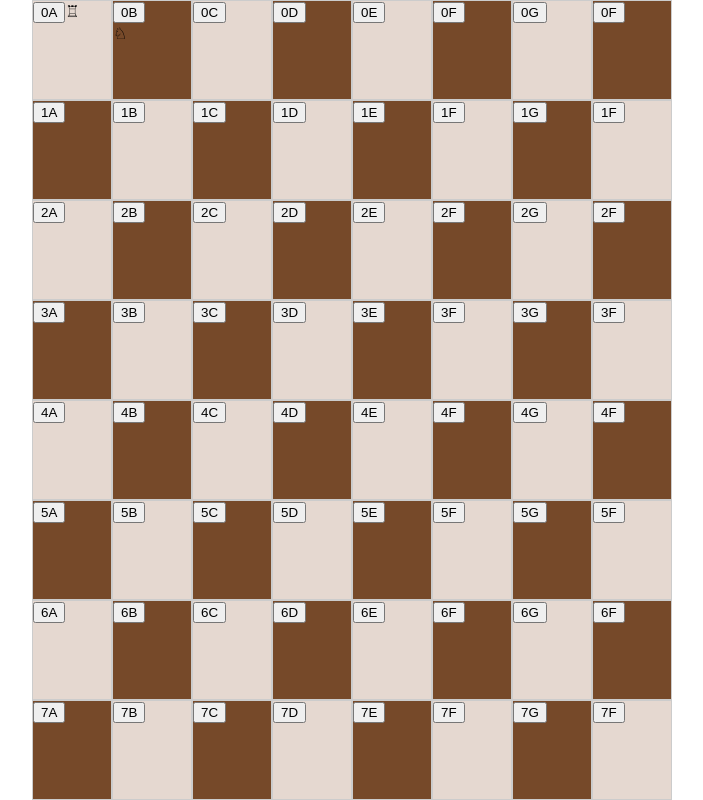
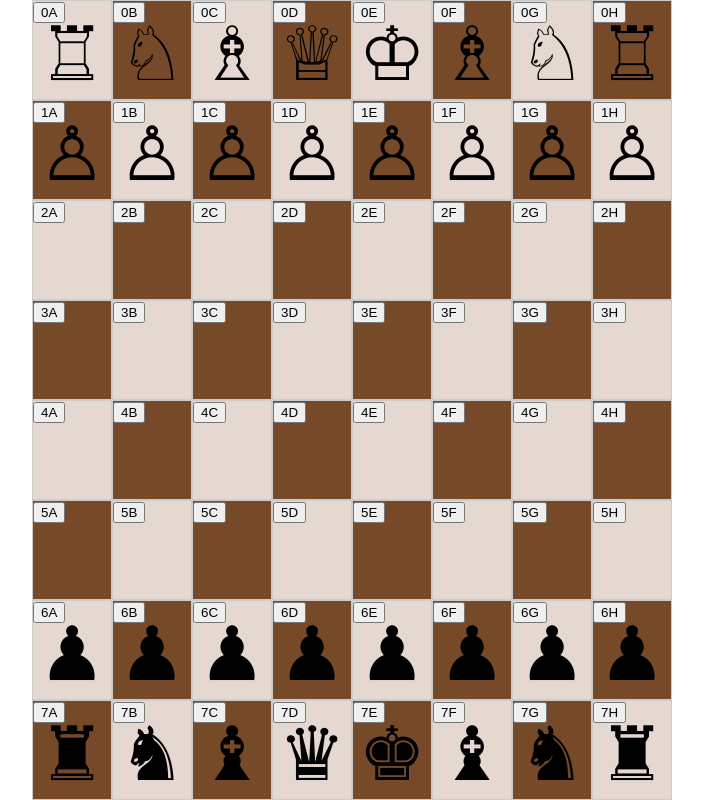
Before and after one commit to nathanSIO/react-echiquier-ts, a React (Create React App) app: page / in a window 1280 px wide. Shown: the whole page, without its empty margins (288-991 px from the left). Built offline with nearby package versions, Linux system fonts and the light colour scheme.

Commit message:
chessBoard + piece

```diff
--- a/src/App.tsx
+++ b/src/App.tsx
@@ -3,26 +3,161 @@ import { Piece } from "./Service/Composant/Piece";
 
 function App() {
 
-function verifSquarePiece(keySquare: any){
+  let nomPiece: string;
 
+  function SquarePieceWhite(keySquare: any){
     switch (keySquare) {
+
       case "0A" :
+        return(<div style={{
+          fontSize : '75px',
+          textAlign : "center",
+          lineHeight : "0.8"
+        }}>♖</div>);
+
+      case "0B" :
+        console.log("je suis la " + nomPiece)
+        return (<div style={{
+          fontSize : '75px',
+          textAlign : "center",
+          lineHeight : "0.8"
+        }} >♘</div>);
+
+      case "0C" :
+        return (<div style={{
+          fontSize : '75px',
+          textAlign : "center",
+          lineHeight : "0.8"
+        }}>♗</div>);
+
+      case "0D" :
+        return (<div style={{
+          fontSize : '75px',
+          textAlign : "center",
+          lineHeight : "0.8"
+        }}>♕</div>);
+
+      case "0E" :
+        return (<div style={{
+          fontSize : '75px',
+          textAlign : "center",
+          lineHeight : "0.8"
+        }}>♔</div>);
+
+      case "0F" :
+        return (<div style={{
+          fontSize : '75px',
+          textAlign : "center",
+          lineHeight : "0.8"
+        }}>♗</div>);
+
+      case "0G" :
+        return (<div style={{
+          fontSize : '75px',
+          textAlign : "center",
+          lineHeight : "0.8"
+        }}>♘</div>);
+
+      case "0H" :
+        return (<div style={{
+          fontSize : '75px',
+          textAlign : "center",
+          lineHeight : "0.8"
+        }}>♖</div>)
+
+      case "1A" :
+      case "1B" :
+      case "1C" :
+      case "1D" :
+      case "1E" :
+      case "1F" :
+      case "1G" :
+      case "1H" :
+        return(<div style={{
+          fontSize : '75px',
+          textAlign : "center",
+          lineHeight : "0.8"
+        }}>♙</div>)
+    }
+    return nomPiece;
+  }
+
+  function SquarePieceBlack(keySquare: any){
+    switch (keySquare) {
+      case "7A" :
         console.log("je suis la ");
-      return( "♖");
-    case "0B" :
+        return(<div style={{
+          fontSize : '75px',
+          textAlign : "center",
+          lineHeight : "0.8"
+        }}>♜</div>);
+
+      case "7B" :
         return (<div style={{
-        alignItems :"center",
-        height : "50px",
-        width : "50px",
-        textSizeAdjust : "",
-      }}>♘</div>)
-    // a compléter et chercher comment ajuster la taille du caractère
-    // Fonction Piece() peut être inutile si cela fonctionne bien comme ça
+          fontSize : '75px',
+          textAlign : "center",
+          lineHeight : "0.8"
+        }} >♞</div>);
+
+      case "7C" :
+        return (<div style={{
+          fontSize : '75px',
+          textAlign : "center",
+          lineHeight : "0.8"
+        }}>♝</div>);
+
+      case "7D" :
+        return (<div style={{
+          fontSize : '75px',
+          textAlign : "center",
+          lineHeight : "0.8"
+        }}>♛</div>);
+
+      case "7E" :
+        return (<div style={{
+          fontSize : '75px',
+          textAlign : "center",
+          lineHeight : "0.8"
+        }}>♚</div>);
+
+      case "7F" :
+        return (<div style={{
+          fontSize : '75px',
+          textAlign : "center",
+          lineHeight : "0.8"
+        }}>♝</div>);
+
+      case "7G" :
+        return (<div style={{
+          fontSize : '75px',
+          textAlign : "center",
+          lineHeight : "0.8"
+        }}>♞</div>);
+
+      case "7H" :
+        return (<div style={{
+          fontSize : '75px',
+          textAlign : "center",
+          lineHeight : "0.8"
+        }}>♜</div>)
+
+      case "6A" :
+      case "6B" :
+      case "6C" :
+      case "6D" :
+      case "6E" :
+      case "6F" :
+      case "6G" :
+      case "6H" :
+        return(<div style={{
+          fontSize : '75px',
+          textAlign : "center",
+          lineHeight : "0.8"
+        }}>♟</div>)
     }
   }
 
   function nameColumn(col: any){
-    // console.log("colomun : " + col)
     switch (col){
       case 0:
         col = "A";
@@ -53,7 +188,7 @@ function verifSquarePiece(keySquare: any){
         break;
 
       case 7 :
-        col = "F"
+        col = "H"
         break;
     }
     // console.log("column after" + col);
@@ -68,26 +203,20 @@ function verifSquarePiece(keySquare: any){
 
     for (let row = 0; row < boardSize; row++) {
       const rowSquares = [];
-      Piece();
-
       for (let col = 0; col < boardSize; col++) {
-
-
 
         // Alterner les cases noires et blanches
         const isBlackSquare = (row + col) % 2 === 1;
 
         // Créer une case avec une classe différente pour les cases noires
         rowSquares.push(
-          <div onClick={() => console.log(row +""+ nameColumn(col))}
+          <div onClick={() => console.log(nomPiece + " sur la case : " + row +""+ nameColumn(col))}
             key={`${row}${col}`}
             className={`square ${isBlackSquare ? 'black' : 'white'}`}
           >
             <button >{`${row}${nameColumn(col)}`}</button>
-
-            {verifSquarePiece(row + "" + nameColumn(col))}
-            {/* <div>{Piece()}</div>:  */}
-
+            {SquarePieceWhite(row + "" + nameColumn(col))}
+            {SquarePieceBlack(row + "" + nameColumn(col))}
           </div>
         );
         console.log("je suis la " + row + "" + nameColumn(col));
@@ -100,11 +229,8 @@ function verifSquarePiece(keySquare: any){
         </div>
       );
     }
-
     return chessBoard;
     };
-
-
     return (
       <div className="chessBoard">
         {generateChessBoard()}
```
Lines whose indentation alone changed are shown as unchanged.
